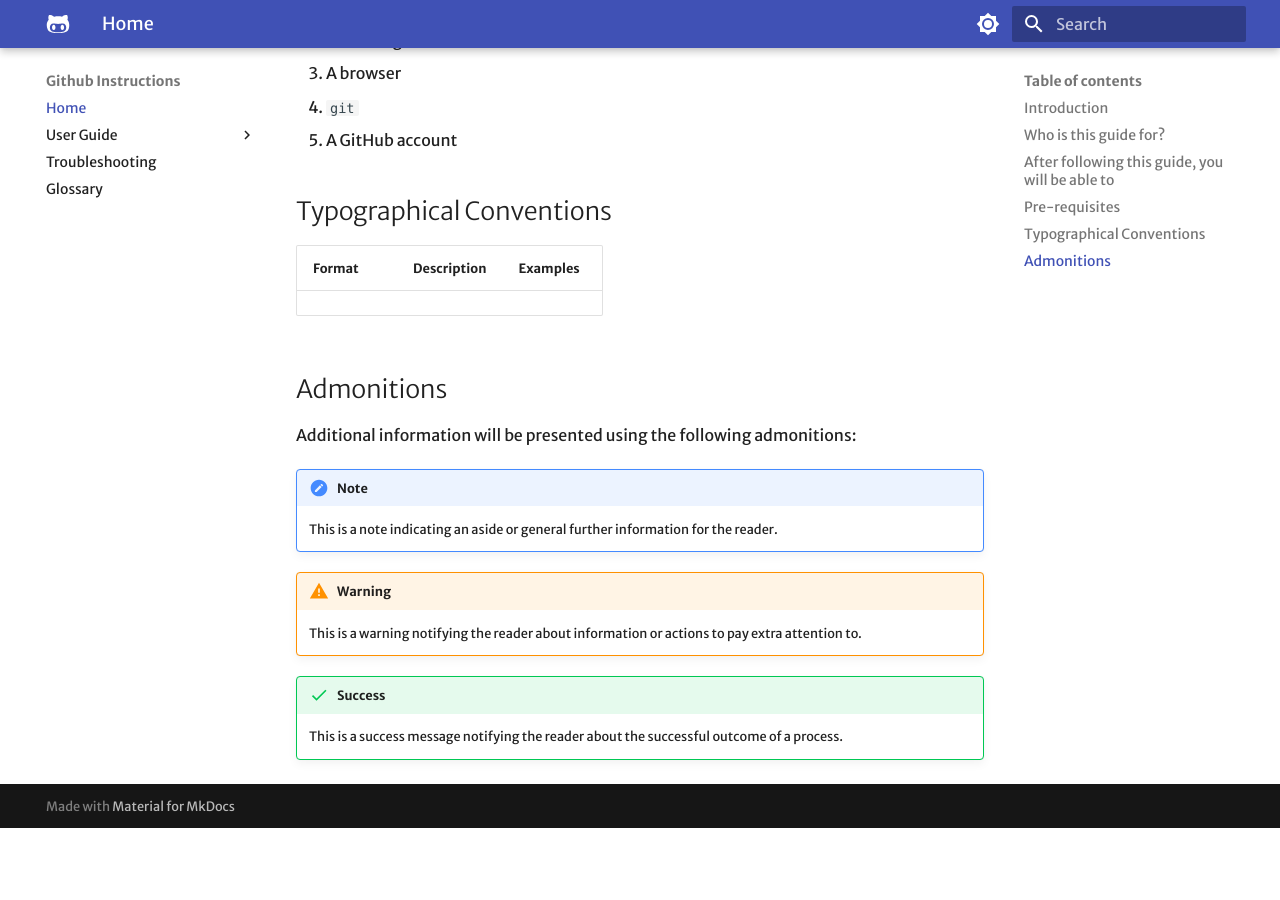
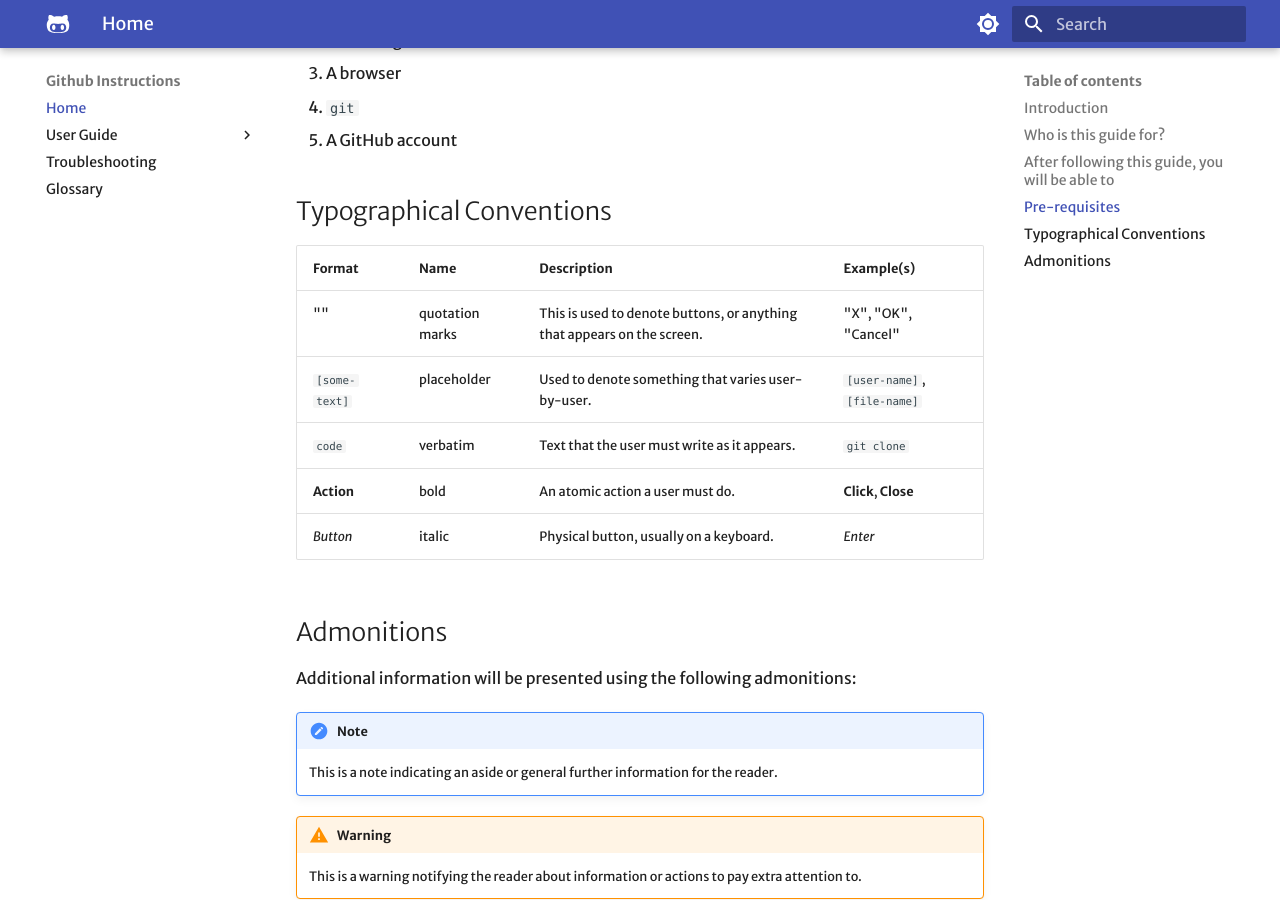
Before and after one commit to Ryan485/COMM2216-Final-Assignment, an MkDocs documentation site: the page built from docs/index.md, in a window 1280 px wide and 900 px high, scrolled down 756 px. Built offline with MkDocs 1.6.1 and Material for MkDocs 9.7.7, drawn with Linux system fonts in a browser that asks for light colours; some web fonts are replaced; before the commit the page ends 1584 px from its top, so only the background shows below that.

Commit message:
Add conventions

```diff
--- a/docs/index.md
+++ b/docs/index.md
@@ -28,9 +28,13 @@ or a Windows machine.
 
 ## Typographical Conventions
 
-| Format | Description | Examples |
-|--------|-------------|----------|
-|        |             |          |
+| Format | Name | Description | Example(s) |
+|--------|------|-------|----------|
+| "" | quotation marks | This is used to denote buttons, or anything that appears on the screen. | "X", "OK", "Cancel"|
+| `[some-text]` | placeholder | Used to denote something that varies user-by-user. | `[user-name]`, `[file-name]`|
+| `code` | verbatim | Text that the user must write as it appears. | `git clone` |
+| **Action** | bold | An atomic action a user must do. | **Click**, **Close** |
+| *Button* | italic | Physical button, usually on a keyboard. | *Enter* |
 
 ## Admonitions
 
```
